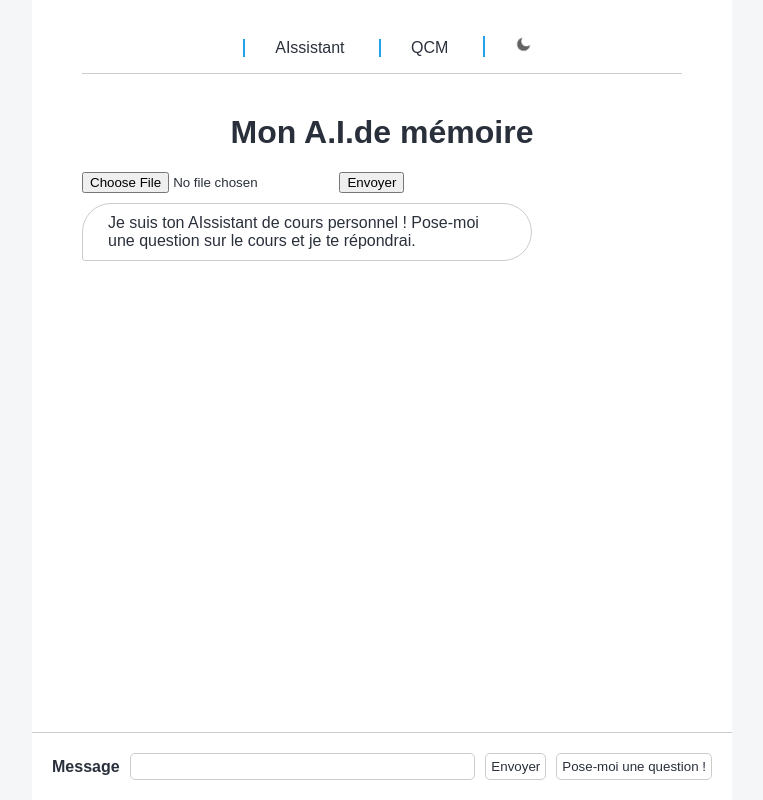
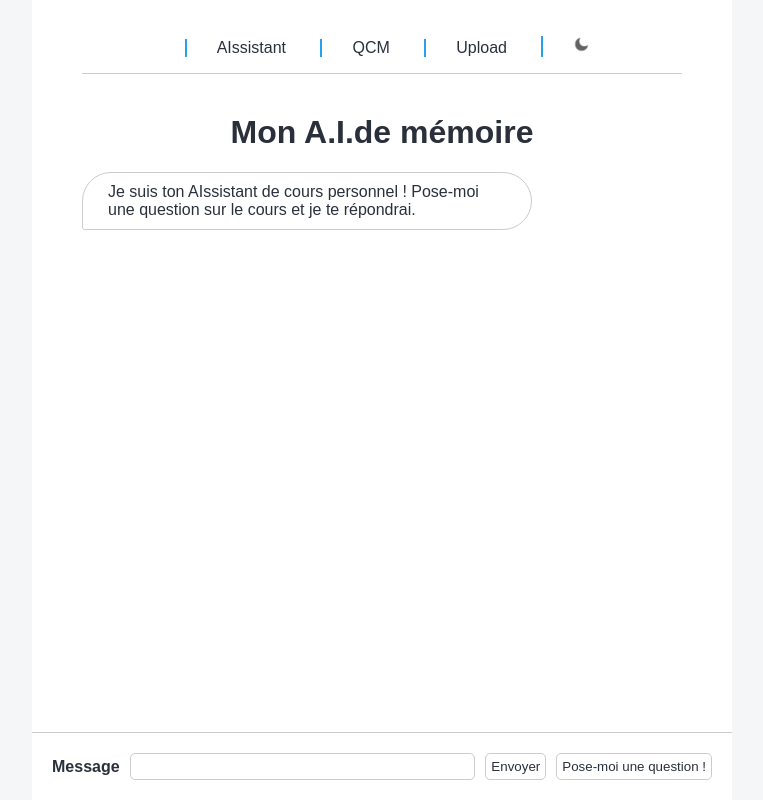
Before and after one commit to adcrry/hackathon, a Flask app: page / in a window 1280 px wide. Shown: the whole page, without its empty margins (258-1021 px from the left). Run offline with Flask 3, Linux system fonts and the light colour scheme; parts of the project's set-up code (start-up, migrations or seed data) failed here and were passed over.

Commit message:
corriger l'affichage dégeu de l'upload d'alexandre

```diff
--- a/main.py
+++ b/main.py
@@ -71,7 +71,7 @@ def allowed_file(filename):
     return "." in filename and filename.rsplit(".", 1)[1].lower() in ALLOWED_EXTENSIONS
 
 
-@app.route("/upload", methods=["POST"])
+@app.route("/upload/file", methods=["POST"])
 def upload():
     if request.method == "POST":
         # check if the post request has the file part
@@ -83,10 +83,17 @@ def upload():
         # empty file without a filename.
         if file.filename == "":
             flash("No selected file")
-            return redirect(request.url)
+            return redirect("/upload")
         if file and allowed_file(file.filename):
             file.save(os.path.join(app.config["UPLOAD_FOLDER"], "filename.pdf"))
-            return redirect("/")
+            return redirect("/upload")
+
+
+@app.route("/upload")
+def uploadHTML():
+    return render_template("upload.html")
+
+
 @app.route("/qcm", methods=["GET"])
 def qcm_page():
     return render_template("qcm.html", name="qcm")
@@ -98,10 +105,3 @@ def qcmQuestion():
     qcmQuestion = ask_question_to_pdf.generate_QCM(n)
     print(qcmQuestion)
     return {"qcmQuestion": qcmQuestion}
-
-
-@app.route("/qcm/answer", methods=["GET"])
-def qcmAnswer():
-    # eeuuh faut gérer de récup les réponses de l'élève
-    # qcmAnswer = ask_question_to_pdf.generate_answer_QCM(n, answers)
-    return {"qcmAnswer": qcmAnswer}
--- a/templates/index.html
+++ b/templates/index.html
@@ -16,10 +16,6 @@
     <header class="header">
       <h1 class="header-title">Mon A.I.de mémoire</h1>
     </header>
-    <form method="POST" enctype=multipart/form-data action="/upload">
-      <input type="file" name="file" style="margin-bottom: 10px;" />
-      <input type="submit" value="Envoyer" />
-    </form>
     <section id="messages-container" class="messages-container">
       <div class="message message-ai">
         Je suis ton AIssistant de cours personnel ! Pose-moi une question sur
--- a/templates/navbar.html
+++ b/templates/navbar.html
@@ -2,6 +2,7 @@
     <ul>
         <li><a href="/">AIssistant</a></li>
         <li><a href="/qcm">QCM</a></li>
+        <li><a href="/upload">Upload</a></li>
         <li> <img src="static/images/moon.png" id="icon"> </li>
     </ul>
 </nav>
```
Also changed, not shown: templates/upload.html (added, +35 -0 lines).
